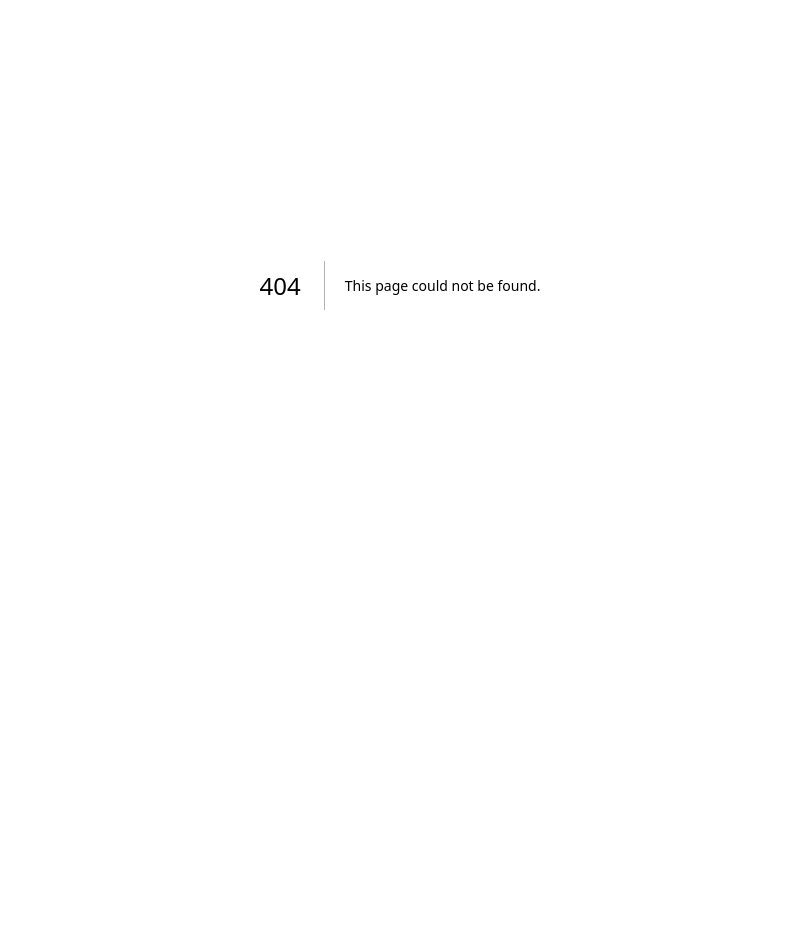
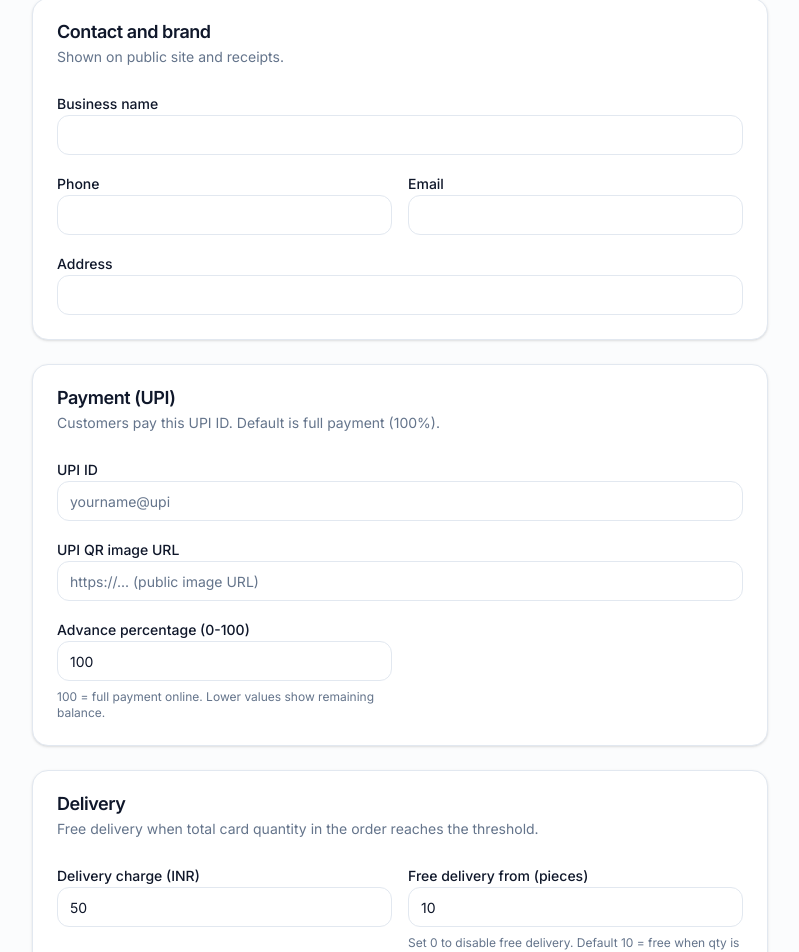
Before and after one commit to ariX08/biswas-pvc-cards, a Next.js app: page /admin/settings in a window 1280 px wide. Before the commit this address had no page. Shown: the part 115-1067 px from the top of the page, without its empty margins (240-1039 px from the left). Before the commit the page ends 800 px from the top, so only its background shows below. Built offline with nearby package versions, Linux system fonts and the light colour scheme; no server answers.

Commit message:
Add full admin business settings page

```diff
--- /dev/null
+++ b/src/app/admin/settings/page.tsx
@@ -0,0 +1,254 @@
+"use client";
+
+import { useEffect, useState } from "react";
+import Link from "next/link";
+import { Button } from "@/components/ui/button";
+import { Card, CardContent, CardHeader, CardTitle, CardDescription } from "@/components/ui/card";
+import { Input } from "@/components/ui/input";
+import { Label } from "@/components/ui/label";
+import { ArrowLeft } from "lucide-react";
+
+type SettingsForm = {
+  business_name: string;
+  upi_id: string;
+  upi_qr_url: string;
+  advance_percentage: number;
+  delivery_charge: number;
+  free_delivery_min_quantity: number;
+  phone: string;
+  email: string;
+  address: string;
+};
+
+const empty: SettingsForm = {
+  business_name: "",
+  upi_id: "",
+  upi_qr_url: "",
+  advance_percentage: 100,
+  delivery_charge: 50,
+  free_delivery_min_quantity: 10,
+  phone: "",
+  email: "",
+  address: "",
+};
+
+export default function AdminSettingsPage() {
+  const [form, setForm] = useState<SettingsForm>(empty);
+  const [saving, setSaving] = useState(false);
+  const [msg, setMsg] = useState("");
+  const [err, setErr] = useState("");
+
+  useEffect(() => {
+    fetch("/api/admin/settings")
+      .then((r) => r.json())
+      .then((d) => {
+        if (d.settings) {
+          setForm({
+            business_name: d.settings.business_name || "",
+            upi_id: d.settings.upi_id || "",
+            upi_qr_url: d.settings.upi_qr_url || "",
+            advance_percentage: Number(d.settings.advance_percentage ?? 100),
+            delivery_charge: Number(d.settings.delivery_charge ?? 50),
+            free_delivery_min_quantity: Number(
+              d.settings.free_delivery_min_quantity ?? 10
+            ),
+            phone: d.settings.phone || "",
+            email: d.settings.email || "",
+            address: d.settings.address || "",
+          });
+        }
+      })
+      .catch(() => {});
+  }, []);
+
+  const set = (key: keyof SettingsForm, value: string | number) => {
+    setForm((f) => ({ ...f, [key]: value }));
+  };
+
+  const save = async (e: React.FormEvent) => {
+    e.preventDefault();
+    setSaving(true);
+    setMsg("");
+    setErr("");
+    try {
+      const res = await fetch("/api/admin/settings", {
+        method: "PATCH",
+        headers: { "Content-Type": "application/json" },
+        body: JSON.stringify({
+          ...form,
+          advance_percentage: Number(form.advance_percentage),
+          delivery_charge: Number(form.delivery_charge),
+          free_delivery_min_quantity: Number(form.free_delivery_min_quantity),
+        }),
+      });
+      const data = await res.json();
+      if (!res.ok) {
+        setErr(data.error || "Failed to save");
+        return;
+      }
+      setMsg("All business settings saved.");
+      if (data.settings) {
+        setForm((f) => ({
+          ...f,
+          ...data.settings,
+          advance_percentage: Number(data.settings.advance_percentage ?? f.advance_percentage),
+          delivery_charge: Number(data.settings.delivery_charge ?? f.delivery_charge),
+          free_delivery_min_quantity: Number(
+            data.settings.free_delivery_min_quantity ?? f.free_delivery_min_quantity
+          ),
+        }));
+      }
+    } catch {
+      setErr("Network error");
+    } finally {
+      setSaving(false);
+    }
+  };
+
+  return (
+    <div className="min-h-screen bg-muted/30">
+      <div className="border-b bg-background">
+        <div className="mx-auto flex max-w-3xl items-center gap-3 px-4 py-4">
+          <Link href="/admin">
+            <Button variant="ghost" size="icon">
+              <ArrowLeft className="h-4 w-4" />
+            </Button>
+          </Link>
+          <div>
+            <h1 className="text-xl font-bold">Business Settings</h1>
+            <p className="text-sm text-muted-foreground">
+              Delivery, payment %, UPI, contact — all driven from the database.
+            </p>
+          </div>
+        </div>
+      </div>
+
+      <div className="mx-auto max-w-3xl space-y-6 px-4 py-8">
+        <form onSubmit={save} className="space-y-6">
+          <Card>
+            <CardHeader>
+              <CardTitle>Contact and brand</CardTitle>
+              <CardDescription>Shown on public site and receipts.</CardDescription>
+            </CardHeader>
+            <CardContent className="grid gap-4 sm:grid-cols-2">
+              <div className="space-y-2 sm:col-span-2">
+                <Label>Business name</Label>
+                <Input
+                  value={form.business_name}
+                  onChange={(e) => set("business_name", e.target.value)}
+                  required
+                />
+              </div>
+              <div className="space-y-2">
+                <Label>Phone</Label>
+                <Input value={form.phone} onChange={(e) => set("phone", e.target.value)} />
+              </div>
+              <div className="space-y-2">
+                <Label>Email</Label>
+                <Input
+                  type="email"
+                  value={form.email}
+                  onChange={(e) => set("email", e.target.value)}
+                />
+              </div>
+              <div className="space-y-2 sm:col-span-2">
+                <Label>Address</Label>
+                <Input value={form.address} onChange={(e) => set("address", e.target.value)} />
+              </div>
+            </CardContent>
+          </Card>
+
+          <Card>
+            <CardHeader>
+              <CardTitle>Payment (UPI)</CardTitle>
+              <CardDescription>
+                Customers pay this UPI ID. Default is full payment (100%).
+              </CardDescription>
+            </CardHeader>
+            <CardContent className="grid gap-4 sm:grid-cols-2">
+              <div className="space-y-2 sm:col-span-2">
+                <Label>UPI ID</Label>
+                <Input
+                  value={form.upi_id}
+                  onChange={(e) => set("upi_id", e.target.value)}
+                  placeholder="yourname@upi"
+                  required
+                />
+              </div>
+              <div className="space-y-2 sm:col-span-2">
+                <Label>UPI QR image URL</Label>
+                <Input
+                  value={form.upi_qr_url}
+                  onChange={(e) => set("upi_qr_url", e.target.value)}
+                  placeholder="https://... (public image URL)"
+                />
+                {form.upi_qr_url ? (
+                  // eslint-disable-next-line @next/next/no-img-element
+                  <img
+                    src={form.upi_qr_url}
+                    alt="UPI QR"
+                    className="mt-2 h-40 w-40 rounded border object-contain"
+                  />
+                ) : null}
+              </div>
+              <div className="space-y-2">
+                <Label>Advance percentage (0-100)</Label>
+                <Input
+                  type="number"
+                  min={0}
+                  max={100}
+                  value={form.advance_percentage}
+                  onChange={(e) => set("advance_percentage", Number(e.target.value))}
+                />
+                <p className="text-xs text-muted-foreground">
+                  100 = full payment online. Lower values show remaining balance.
+                </p>
+              </div>
+            </CardContent>
+          </Card>
+
+          <Card>
+            <CardHeader>
+              <CardTitle>Delivery</CardTitle>
+              <CardDescription>
+                Free delivery when total card quantity in the order reaches the threshold.
+              </CardDescription>
+            </CardHeader>
+            <CardContent className="grid gap-4 sm:grid-cols-2">
+              <div className="space-y-2">
+                <Label>Delivery charge (INR)</Label>
+                <Input
+                  type="number"
+                  min={0}
+                  value={form.delivery_charge}
+                  onChange={(e) => set("delivery_charge", Number(e.target.value))}
+                />
+              </div>
+              <div className="space-y-2">
+                <Label>Free delivery from (pieces)</Label>
+                <Input
+                  type="number"
+                  min={0}
+                  value={form.free_delivery_min_quantity}
+                  onChange={(e) =>
+                    set("free_delivery_min_quantity", Number(e.target.value))
+                  }
+                />
+                <p className="text-xs text-muted-foreground">
+                  Set 0 to disable free delivery. Default 10 = free when qty is 10 or more.
+                </p>
+              </div>
+            </CardContent>
+          </Card>
+
+          {msg ? <p className="text-sm font-medium text-green-600">{msg}</p> : null}
+          {err ? <p className="text-sm font-medium text-destructive">{err}</p> : null}
+
+          <Button type="submit" size="lg" disabled={saving} className="w-full sm:w-auto">
+            {saving ? "Saving..." : "Save all settings"}
+          </Button>
+        </form>
+      </div>
+    </div>
+  );
+}
```
